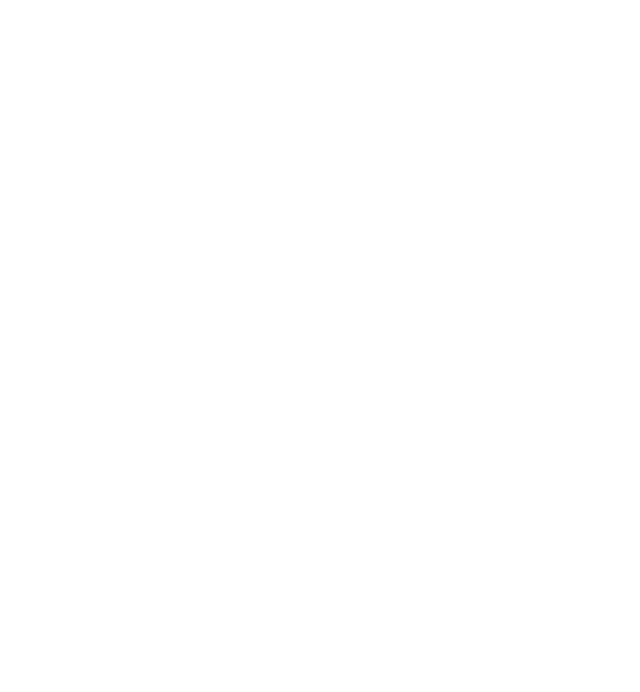
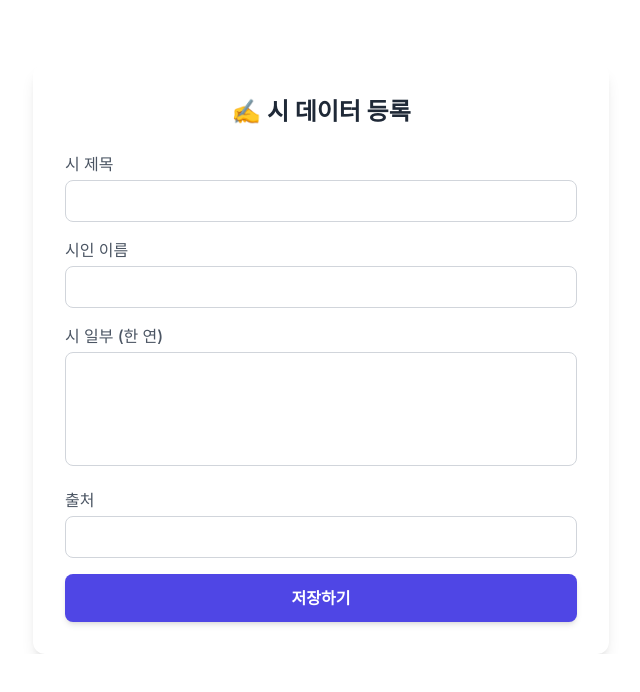
Before and after one commit to hoonchany99/photo-poem-frontend, a React (Create React App) app: page /admin in a window 1280 px wide. Before the commit this address had no page. Shown: the top 692 px of the page, without its empty margins (319-959 px from the left). Built offline with nearby package versions, Linux system fonts and the light colour scheme.

Commit message:
insertform-06-26

```diff
--- a/src/App.js
+++ b/src/App.js
@@ -3,6 +3,7 @@ import { AnimatePresence } from 'framer-motion';
 import { Routes, Route, useLocation } from 'react-router-dom';
 import UploadPage from './UploadPage';
 import ResultPage from './ResultPage';
+import AdminPoemForm from './PoemDB';
 
 function App() {
   const location = useLocation();
@@ -12,6 +13,7 @@ function App() {
       <Routes location={location} key={location.pathname}>
         <Route path="/" element={<UploadPage />} />
         <Route path="/result" element={<ResultPage />} />
+        <Route path="/admin" element={<AdminPoemForm />} />
       </Routes>
     </AnimatePresence>
   );
--- /dev/null
+++ b/src/PoemDB.js
@@ -0,0 +1,111 @@
+import React, { useState } from 'react';
+import axios from 'axios';
+import { motion } from 'framer-motion';
+
+export default function AdminPoemForm() {
+  const [title, setTitle] = useState('');
+  const [author, setAuthor] = useState('');
+  const [excerpt, setExcerpt] = useState('');
+  const [source, setSource] = useState('');
+  const [isSubmitting, setIsSubmitting] = useState(false);
+  const [message, setMessage] = useState(null);
+
+  const handleSubmit = async (e) => {
+    e.preventDefault();
+    setIsSubmitting(true);
+    setMessage(null);
+
+    try {
+      const res = await axios.post('http://localhost:3001/api/poems', {
+        title,
+        author,
+        excerpt,
+        source,
+      });
+
+      if (res.data.success) {
+        setMessage('✅ 시가 성공적으로 등록되었습니다.');
+        setTitle('');
+        setAuthor('');
+        setExcerpt('');
+        setSource('');
+      } else {
+        setMessage('⚠️ 등록에 실패했습니다.');
+      }
+    } catch (err) {
+      console.error(err);
+      setMessage('❌ 서버 오류가 발생했습니다.');
+    } finally {
+      setIsSubmitting(false);
+    }
+  };
+
+  return (
+    <motion.div
+      initial={{ opacity: 0, y: 20 }}
+      animate={{ opacity: 1, y: 0 }}
+      transition={{ duration: 0.6 }}
+      className="max-w-xl mx-auto mt-16 p-8 bg-white shadow-lg rounded-xl"
+    >
+      <h2 className="text-2xl font-bold mb-6 text-center text-gray-800">✍️ 시 데이터 등록</h2>
+
+      <form onSubmit={handleSubmit} className="space-y-4">
+        <div>
+          <label className="block mb-1 text-gray-600 font-medium">시 제목</label>
+          <input
+            type="text"
+            value={title}
+            onChange={(e) => setTitle(e.target.value)}
+            className="w-full border border-gray-300 rounded-lg px-4 py-2 focus:outline-none focus:ring-2 focus:ring-indigo-400"
+            required
+          />
+        </div>
+
+        <div>
+          <label className="block mb-1 text-gray-600 font-medium">시인 이름</label>
+          <input
+            type="text"
+            value={author}
+            onChange={(e) => setAuthor(e.target.value)}
+            className="w-full border border-gray-300 rounded-lg px-4 py-2 focus:outline-none focus:ring-2 focus:ring-indigo-400"
+            required
+          />
+        </div>
+
+        <div>
+          <label className="block mb-1 text-gray-600 font-medium">시 일부 (한 연)</label>
+          <textarea
+            value={excerpt}
+            onChange={(e) => setExcerpt(e.target.value)}
+            rows={4}
+            className="w-full border border-gray-300 rounded-lg px-4 py-2 resize-none focus:outline-none focus:ring-2 focus:ring-indigo-400"
+            required
+          ></textarea>
+        </div>
+
+        <div>
+          <label className="block mb-1 text-gray-600 font-medium">출처</label>
+          <input
+            type="text"
+            value={source}
+            onChange={(e) => setSource(e.target.value)}
+            className="w-full border border-gray-300 rounded-lg px-4 py-2 focus:outline-none focus:ring-2 focus:ring-indigo-400"
+            required
+          />
+        </div>
+
+        <button
+          type="submit"
+          disabled={isSubmitting}
+          className="w-full mt-6 bg-indigo-600 hover:bg-indigo-700 text-white font-semibold py-3 rounded-lg shadow-md transition"
+        >
+          {isSubmitting ? '등록 중...' : '저장하기'}
+        </button>
+
+        {message && (
+          <p className="mt-4 text-center text-sm text-gray-700">{message}</p>
+        )}
+      </form>
+    </motion.div>
+  );
+}
```
